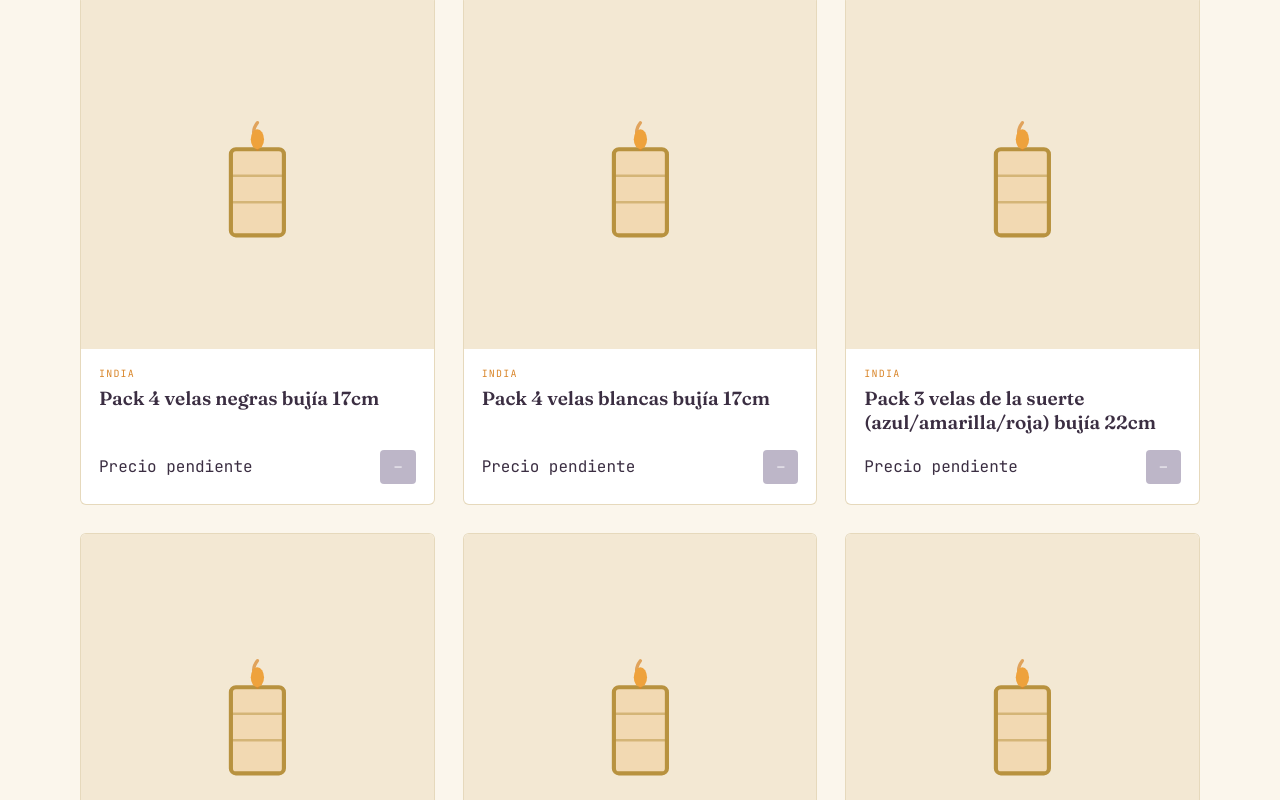
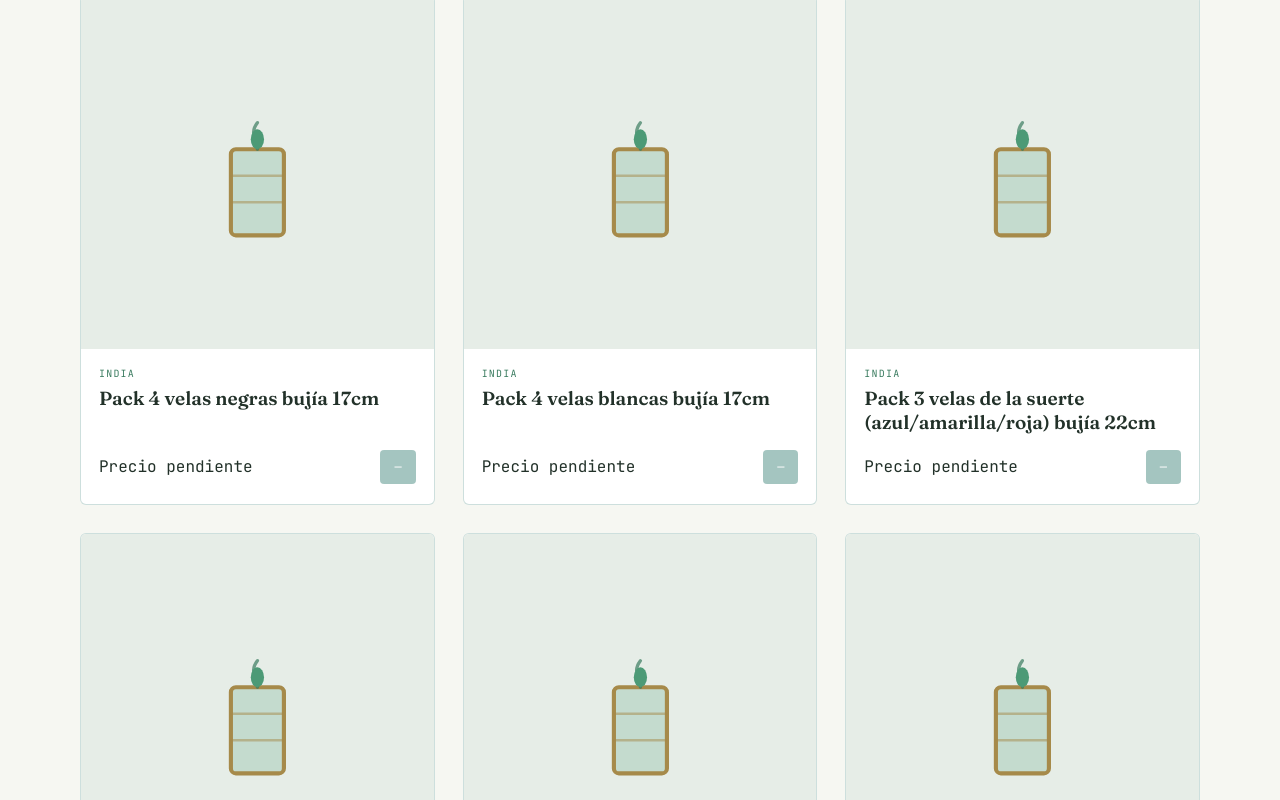
Before and after one commit to gabrielleonperez4-hash/lakshmi-tienda, a Next.js app: page / in a window 1280 px wide. Shown: the part 10900-11700 px from the top of the page. Built offline with nearby package versions, Linux system fonts and the light colour scheme.

Commit message:
Cambiar paleta a verdes/azules de confianza y calma, manteniendo acentos dorados

```diff
--- a/styles/globals.css
+++ b/styles/globals.css
@@ -1,16 +1,16 @@
 @import url("https://fonts.googleapis.com/css2?family=Fraunces:opsz,wght@9..144,400;9..144,500;9..144,600;9..144,700&family=Work+Sans:wght@400;500;600&family=JetBrains+Mono:wght@400;500&display=swap");
 
 :root {
-  --indigo: #5b4a78;
-  --indigo-deep: #4a3b64;
-  --marigold: #eea23c;
-  --marigold-deep: #d9862a;
-  --brass: #b8923f;
+  --indigo: #1f6f64;
+  --indigo-deep: #164f47;
+  --marigold: #4c9a76;
+  --marigold-deep: #3b7c60;
+  --brass: #a68a4a;
   --maroon: #a8465a;
-  --paper: #fbf6ec;
-  --paper-dim: #f3e8d3;
-  --ink: #3b2e42;
-  --line: rgba(184, 146, 63, 0.35);
+  --paper: #f6f7f2;
+  --paper-dim: #e6ede7;
+  --ink: #223129;
+  --line: rgba(31, 111, 100, 0.22);
 
   --font-display: "Fraunces", serif;
   --font-body: "Work Sans", sans-serif;
@@ -214,7 +214,7 @@ img {
 }
 .cart-pill:hover {
   background: var(--marigold);
-  color: #3b2410;
+  color: #ffffff;
   border-color: var(--marigold);
 }
 
@@ -274,7 +274,7 @@ img {
   align-items: center;
   gap: 10px;
   background: var(--marigold);
-  color: #3b2410;
+  color: #ffffff;
   font-weight: 600;
   padding: 14px 26px;
   border-radius: 4px;
```
